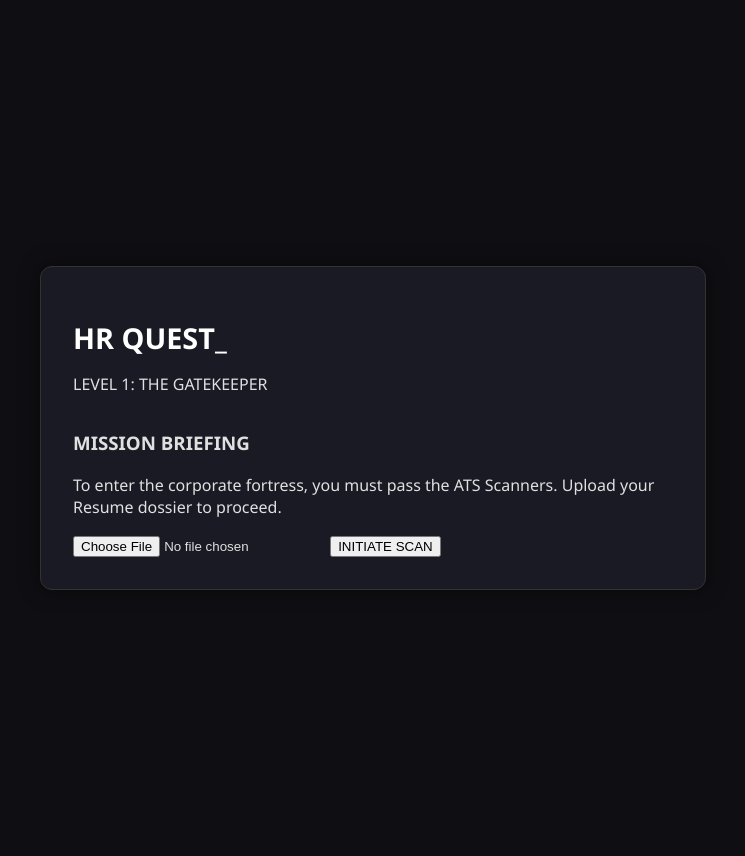
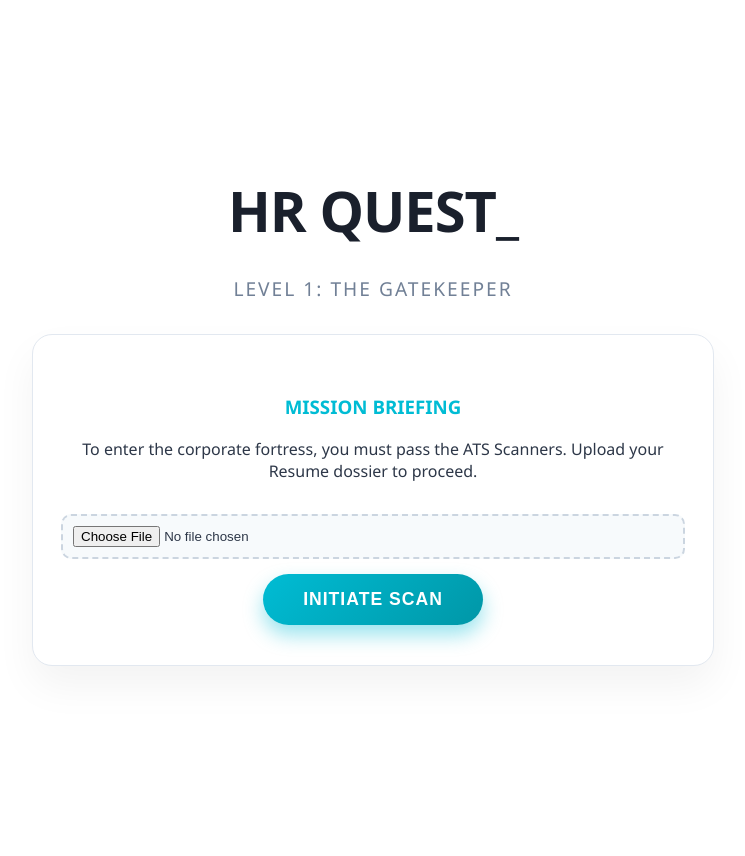
Before and after one commit to anshulmalik-bit/hr-quest, a Flask app: page / in a window 1280 px wide. Shown: the whole page, without its empty margins (267-1012 px from the left). After the commit the page ends 666 px from the top, so only its background shows below. Run offline with Flask 3, Linux system fonts and the light colour scheme.

Commit message:
Update style.css

```diff
--- a/static/style.css
+++ b/static/style.css
@@ -1,160 +1,246 @@
-* RESET & FONTS */
-* { box-sizing: border-box; margin: 0; padding: 0; }
+/* =========================================
+   HR QUEST: ORIGINAL + GAMIFIED HYBRID THEME
+   ========================================= */
+
+:root {
+    /* The Original Palette */
+    --bg-color: #ffffff;           /* Clean White Background */
+    --text-color: #2d3748;         /* Dark Slate text for readability */
+    --accent-teal: #00bcd4;        /* The "Teal Glow" you wanted */
+    --accent-hover: #00acc1;
+    --hero-glow: rgba(0, 188, 212, 0.4); /* Glow effect */
+
+    /* The Gamified Palette (Adapted for Light Mode) */
+    --gold-score: #f59e0b;
+    --xp-purple: #8b5cf6;
+    --success-green: #10b981;
+    --card-bg: #f8fafc;            /* Slightly off-white for cards */
+}
 
 body {
-    background-color: #0f0f13;
-    color: #e0e0e0;
-    font-family: 'Segoe UI', Tahoma, Geneva, Verdana, sans-serif;
-    /* CHANGED: Use min-height instead of height to allow scrolling on phones */
+    background-color: var(--bg-color);
+    color: var(--text-color);
+    font-family: 'Segoe UI', 'Roboto', 'Helvetica Neue', sans-serif;
+    margin: 0;
+    padding: 0;
     min-height: 100vh;
     display: flex;
+    flex-direction: column;
+    align-items: center;
     justify-content: center;
-    align-items: center;
-    padding: 20px 10px; /* Add padding so edges don't touch screen on mobile */
+    overflow-x: hidden;
 }
 
-/* GAME CONTAINER */
+/* =========================================
+   SECTION 1: THE ORIGINAL "HERO" LOOK
+   ========================================= */
+
 .main-container {
     width: 100%;
-    max-width: 600px; /* Keeps it looking nice on Desktop */
-    background: #1a1a24;
-    border: 1px solid #333;
-    border-radius: 12px;
+    max-width: 900px;
+    text-align: center;
     padding: 2rem;
-    box-shadow: 0 0 20px rgba(0,0,0,0.5);
-    /* ADDED: specific mobile handling */
+    position: relative;
+}
+
+header h1 {
+    font-size: 3.5rem;
+    font-weight: 800;
+    color: #1a202c;
+    letter-spacing: -1px;
+    margin-bottom: 0.5rem;
+}
+
+/* The "Glitch" effect is now subtle/modern */
+.glitch-text {
+    position: relative;
+    display: inline-block;
+}
+
+.subtitle {
+    color: #718096;
+    font-size: 1.2rem;
+    text-transform: uppercase;
+    letter-spacing: 2px;
+    margin-bottom: 2rem;
+}
+
+/* The 3D Student Image Container */
+.hero-image-container {
+    margin: 20px auto;
+    width: 300px; /* Adjust based on your actual image size */
+    height: auto;
+    filter: drop-shadow(0 10px 20px var(--hero-glow)); /* The Teal Glow */
+    transition: transform 0.3s ease;
+}
+
+.hero-image-container:hover {
+    transform: translateY(-5px); /* Floating effect */
+}
+
+/* =========================================
+   SECTION 2: UPLOAD INTERFACE
+   ========================================= */
+
+.upload-section {
+    background: white;
+    border-radius: 20px;
+    padding: 40px;
+    box-shadow: 0 20px 40px rgba(0, 0, 0, 0.05); /* Soft shadow */
+    border: 1px solid #e2e8f0;
+    max-width: 600px;
+    margin: 0 auto;
+}
+
+.briefing-card h3 {
+    color: var(--accent-teal);
+    font-weight: 700;
+    text-transform: uppercase;
+}
+
+.input-group {
+    margin-top: 2rem;
     display: flex;
     flex-direction: column;
+    align-items: center;
+    gap: 15px;
 }
 
-/* HUD */
-.game-hud {
-    display: flex;
-    justify-content: space-between;
-    align-items: center;
-    margin-bottom: 2rem;
-    border-bottom: 1px solid #333;
-    padding-bottom: 10px;
-}
-.logo {
-    font-weight: 900;
-    font-size: 1.2rem;
-    letter-spacing: 2px;
-    color: #fff;
-}
-.beta-tag {
-    font-size: 0.7rem;
-    background: #ff0055;
-    padding: 2px 6px;
-    border-radius: 4px;
-    vertical-align: middle;
-    margin-left: 5px;
-}
-#player-xp { color: #00ff88; font-weight: bold; font-family: monospace; }
-
-/* CARD STYLES */
-.quest-card { text-align: center; width: 100%; }
-h1 { color: #fff; margin-bottom: 10px; font-size: 1.8rem; } /* Slightly smaller default */
-.quest-desc { color: #888; margin-bottom: 2rem; line-height: 1.5; }
-
-/* UPLOAD BUTTONS */
-.drop-zone {
-    border: 2px dashed #444;
-    padding: 2rem;
-    border-radius: 8px;
-    margin-bottom: 1.5rem;
-    transition: 0.3s;
+/* Stylish File Input */
+.file-input {
+    padding: 10px;
+    border: 2px dashed #cbd5e0;
+    border-radius: 10px;
     width: 100%;
-}
-.drop-zone:hover { border-color: #00ff88; background: #1f1f2e; }
-
-.upload-btn {
-    background: #333;
-    color: #fff;
-    padding: 12px 20px; /* Larger touch target for fingers */
-    border-radius: 4px;
+    background: #f7fafc;
     cursor: pointer;
-    display: inline-block;
-    width: 100%; /* Full width on mobile is easier to tap */
-    max-width: 300px;
-}
-.upload-btn:hover { background: #444; }
-#file-name {
-    display: block;
-    margin-top: 10px;
-    font-size: 0.9rem;
-    color: #666;
-    word-break: break-all; /* Prevents long filenames breaking layout */
+    transition: border-color 0.3s;
 }
 
-.action-btn {
-    background: linear-gradient(45deg, #007bff, #00ff88);
-    border: none;
-    padding: 15px 30px;
-    color: #000;
-    font-weight: bold;
-    border-radius: 50px;
-    font-size: 1rem;
-    cursor: pointer;
-    opacity: 0.5;
-    transition: 0.3s;
-    width: 100%; /* Full width button on mobile */
-}
-.action-btn:not([disabled]) { opacity: 1; box-shadow: 0 0 15px #00ff88aa; }
-
-/* RESULTS CARD */
-.score-circle {
-    width: 100px; /* Slightly smaller for mobile */
-    height: 100px;
-    border-radius: 50%;
-    border: 5px solid #00ff88;
-    display: flex;
-    justify-content: center;
-    align-items: center;
-    font-size: 2rem;
-    font-weight: bold;
-    margin: 0 auto 1rem auto;
-    color: #00ff88;
-    box-shadow: 0 0 20px rgba(0,255,136, 0.2);
-}
-.archetype { color: #ff0055; font-size: 1.1rem; margin-bottom: 1rem; text-transform: uppercase; letter-spacing: 1px;}
-
-.boss-box {
-    background: #2a2a35;
-    border-left: 4px solid #ff0055;
-    padding: 15px;
-    margin-top: 20px;
-    text-align: left;
-    font-style: italic;
-    font-size: 0.95rem;
+.file-input:hover {
+    border-color: var(--accent-teal);
 }
 
-/* UTILS */
-.hidden { display: none; }
-.loader { width: 100%; height: 4px; background: #333; margin: 20px 0; position: relative; overflow: hidden;}
-.scanner-line {
-    width: 30%; height: 100%; background: #00ff88;
-    position: absolute; animation: scan 1s infinite linear;
+/* The Teal Glow Button */
+.start-btn, .next-level-btn {
+    background: linear-gradient(135deg, var(--accent-teal), #0097a7);
+    color: white;
+    font-size: 1.1rem;
+    font-weight: bold;
+    padding: 15px 40px;
+    border: none;
+    border-radius: 50px;
+    cursor: pointer;
+    box-shadow: 0 10px 20px var(--hero-glow); /* Glowing Shadow */
+    transition: all 0.3s ease;
+    text-transform: uppercase;
+    letter-spacing: 1px;
 }
-@keyframes scan { 0% { left: -30%; } 100% { left: 100%; } }
 
-/* --- MOBILE SPECIFIC ADJUSTMENTS --- */
-@media (max-width: 480px) {
-    .main-container {
-        padding: 1.2rem; /* Less padding on small screens */
-        border: none; /* Remove border on mobile for cleaner look */
-        box-shadow: none;
-        background: transparent;
-    }
+.start-btn:hover, .next-level-btn:hover {
+    transform: translateY(-2px);
+    box-shadow: 0 15px 30px var(--hero-glow);
+}
 
-    body {
-        align-items: flex-start; /* Start from top, don't center vertically */
-        padding-top: 10px;
-    }
+/* Loading Text */
+.loading-text {
+    font-size: 1.2rem;
+    font-weight: bold;
+    color: var(--accent-teal);
+    margin-top: 20px;
+}
 
-    h1 { font-size: 1.5rem; }
-    .logo { font-size: 1rem; }
+/* =========================================
+   SECTION 3: GAMIFIED RESULTS (The New Logic)
+   ========================================= */
 
-    /* Stack flex items if needed (not needed for HUD, but good for stats) */
-    .stats-row { flex-direction: column; }
+/* The Card that pops up */
+.level-complete-card {
+    background: white;
+    border-radius: 20px;
+    padding: 40px;
+    box-shadow: 0 25px 50px -12px rgba(0, 0, 0, 0.15);
+    border-top: 5px solid var(--accent-teal);
+    max-width: 600px;
+    margin: 0 auto;
+    animation: slideUp 0.6s cubic-bezier(0.16, 1, 0.3, 1);
 }
+
+.header-banner {
+    background: #e0f2f1;
+    color: #00695c;
+    padding: 10px 20px;
+    border-radius: 50px;
+    font-weight: bold;
+    display: inline-block;
+    margin-bottom: 20px;
+    font-size: 0.9rem;
+}
+
+/* Stats Grid */
+.stats-container {
+    display: grid;
+    grid-template-columns: 1fr 1fr;
+    gap: 20px;
+    margin-bottom: 30px;
+}
+
+.score-box, .xp-box {
+    background: #f8fafc;
+    padding: 20px;
+    border-radius: 15px;
+    border: 1px solid #e2e8f0;
+}
+
+.label {
+    font-size: 0.8rem;
+    color: #64748b;
+    font-weight: 600;
+    text-transform: uppercase;
+}
+
+.value {
+    font-size: 2.5rem;
+    font-weight: 800;
+    margin-top: 5px;
+}
+
+/* Character Class Reveal */
+.character-reveal h3 {
+    font-size: 1.5rem;
+    margin-bottom: 20px;
+    color: #1e293b;
+}
+
+/* Boss Feedback Bubble */
+.boss-feedback {
+    background: #fffbeb; /* Light yellow warning */
+    border-left: 4px solid var(--gold-score);
+    padding: 15px;
+    text-align: left;
+    margin-bottom: 30px;
+    color: #78350f;
+    font-style: italic;
+    border-radius: 0 10px 10px 0;
+}
+
+/* Animations */
+@keyframes slideUp {
+    from { transform: translateY(50px); opacity: 0; }
+    to { transform: translateY(0); opacity: 1; }
+}
+
+@keyframes blinker {
+    50% { opacity: 0.5; }
+}
+
+.blink {
+    animation: blinker 1s linear infinite;
+}
+
+/* Mobile Responsive */
+@media (max-width: 600px) {
+    header h1 { font-size: 2.5rem; }
+    .stats-container { grid-template-columns: 1fr; }
+    .upload-section, .level-complete-card { padding: 20px; width: 90%; }
+}
```
